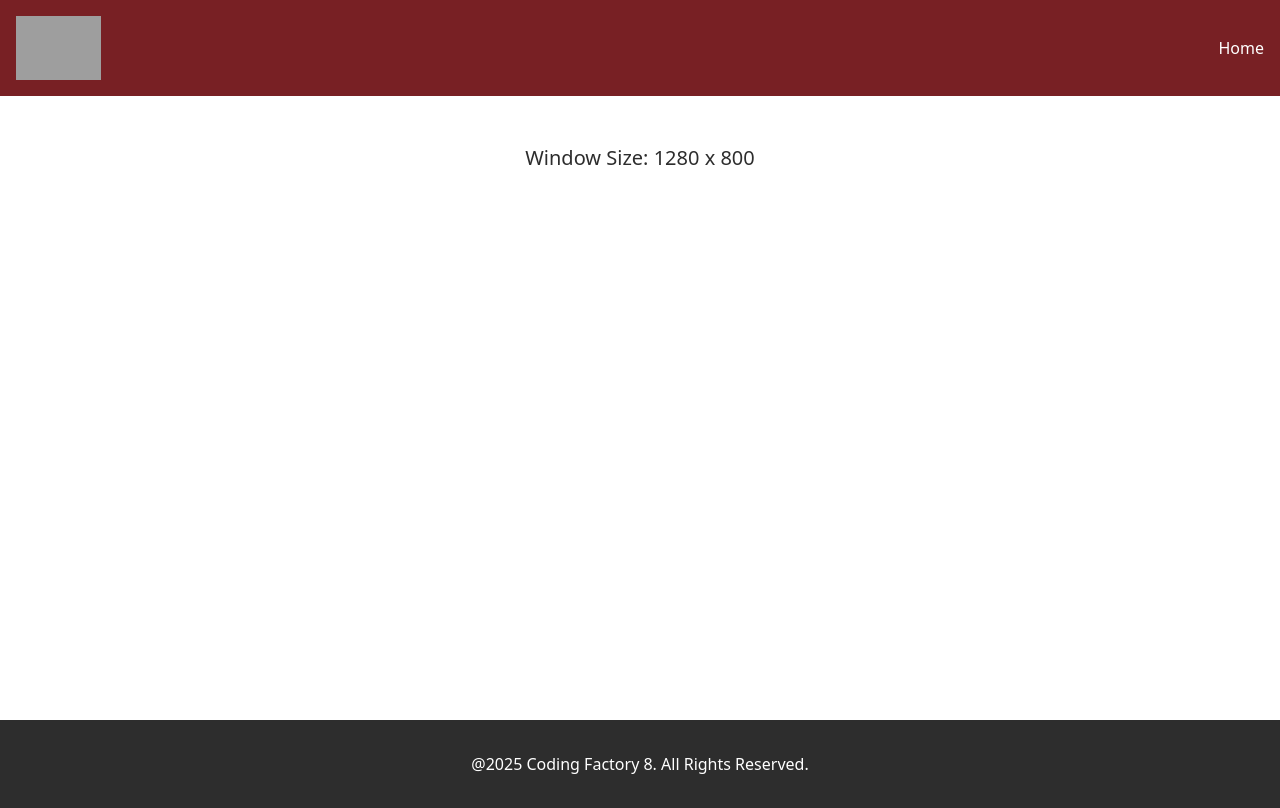
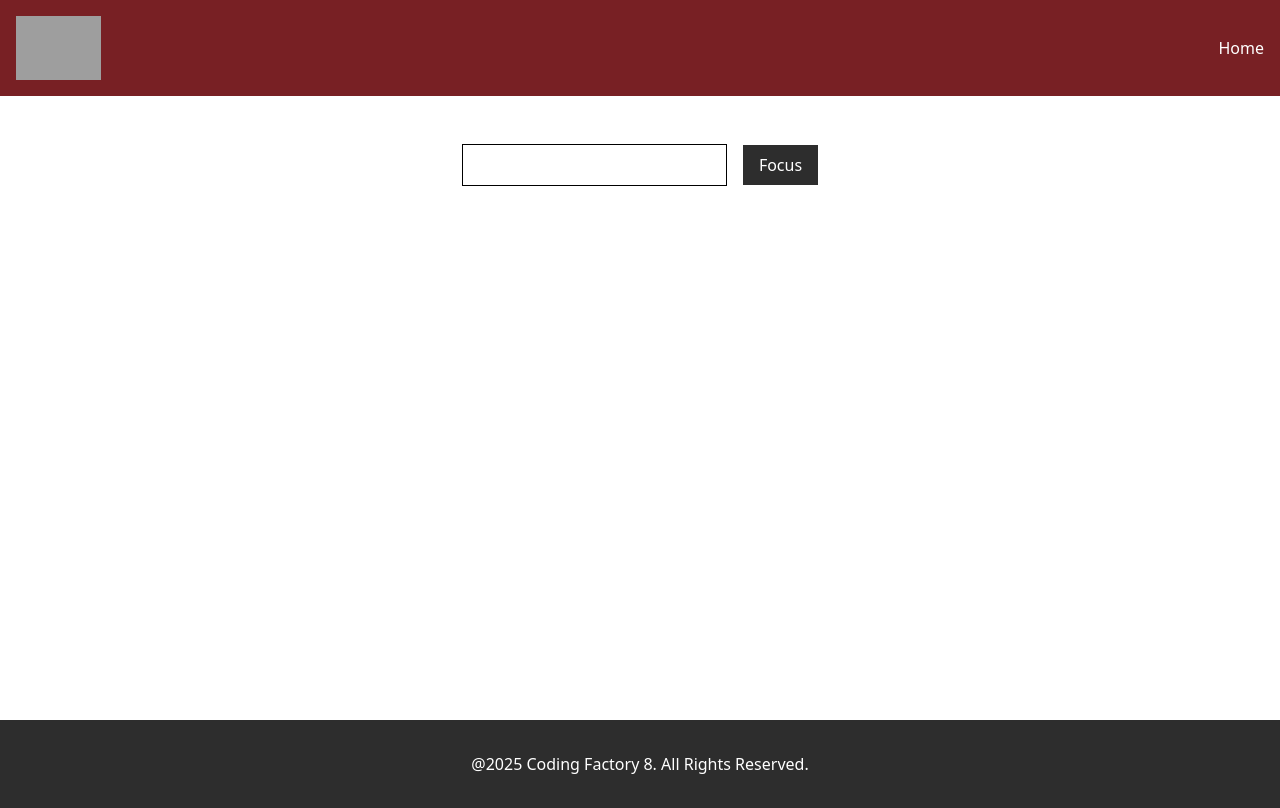
Before and after one commit to Vpetros/cf8-react-intro, a React app: page / in a window 1280 px wide. Built offline with nearby package versions, Linux system fonts and the light colour scheme; grey boxes are pictures that could not be loaded; the HTML template or start-up script is replaced by a standard one.

Commit message:
feat: add FocusInput component using ref

```diff
--- a/src/App.tsx
+++ b/src/App.tsx
@@ -7,7 +7,8 @@
 // import ArrowFunctionalComponentWithPropsType from "./components/ArrowFunctionalComponentWithPropsType.tsx";
 // import Card from "./components/Card.tsx";
 import Layout from "./components/Layout.tsx";
-import WindowSize from "./components/WindowSize.tsx";
+import FocusInput from "./components/FocusInput.tsx";
+// import WindowSize from "./components/WindowSize.tsx";
 // import CounterAdvanced from "./components/CounterAdvanced.tsx";
 // import CounterWithCustomHook from "./components/CounterWithCustomHook.tsx";
 // import {useEffect} from "react";
@@ -65,7 +66,8 @@
                 {/*<CounterWithCustomHook/>*/}
                 {/*<NameChangerWithEffect/>*/}
                 {/*<Timer/>*/}
-                <WindowSize/>
+                {/*<WindowSize/>*/}
+                <FocusInput/>
 
             </Layout>
         </>
--- /dev/null
+++ b/src/components/FocusInput.tsx
@@ -0,0 +1,26 @@
+import {useRef} from "react";
+
+const FocusInput = () => {
+    const inputRef = useRef<HTMLInputElement>(null)
+
+    const handleClick = () =>{
+        inputRef.current?.focus()
+    }
+
+    return (
+        <>
+            <div className="text-center space-x-4 mt-12">
+                <input
+                    ref={inputRef}
+                    type="text" className="border px-4 py-2"/>
+                <button className="bg-cf-dark-gray text-white py-2 px-4"
+                        onClick={handleClick}
+                >
+                    Focus
+                </button>
+            </div>
+        </>
+    )
+}
+
+export default FocusInput;
```
